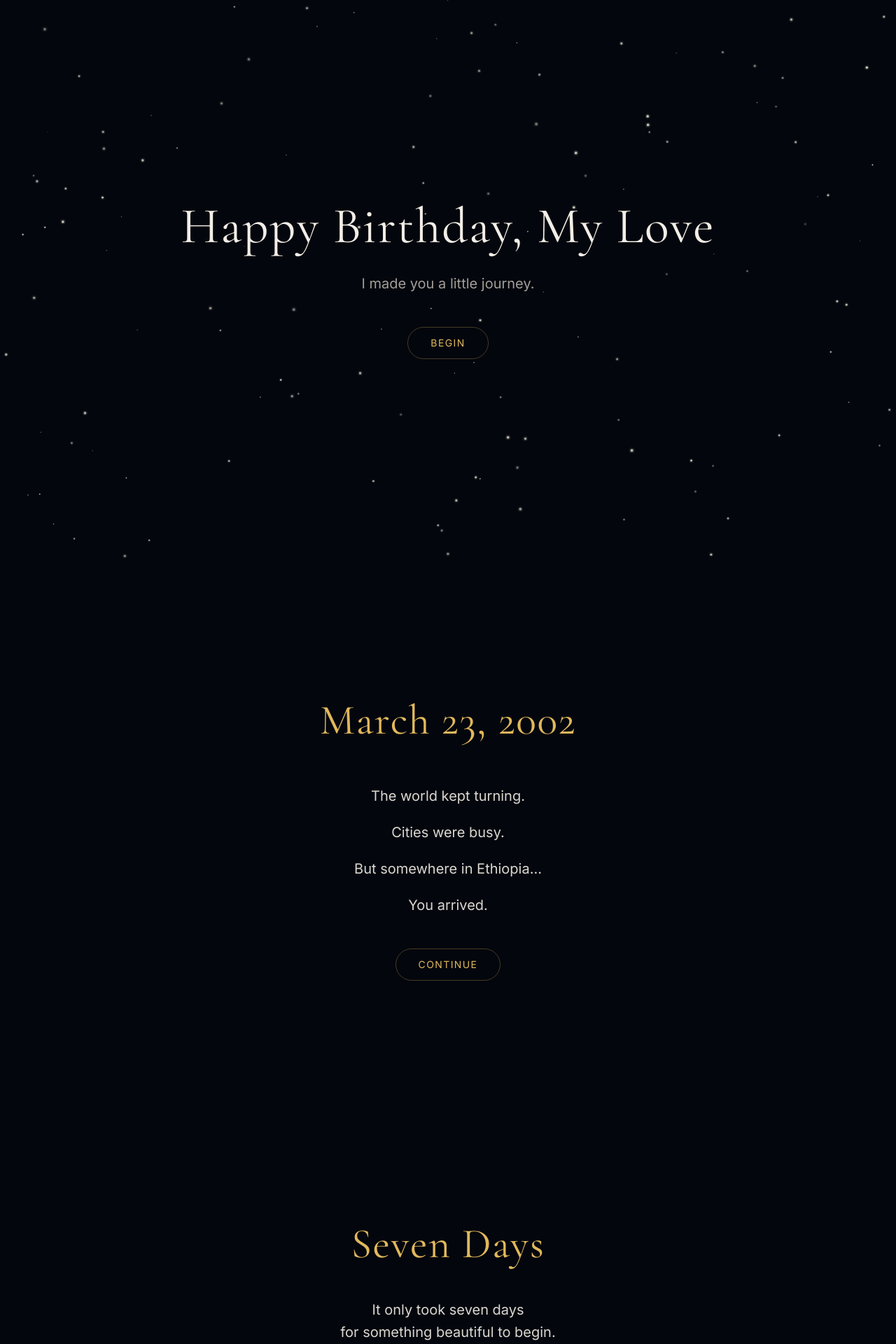
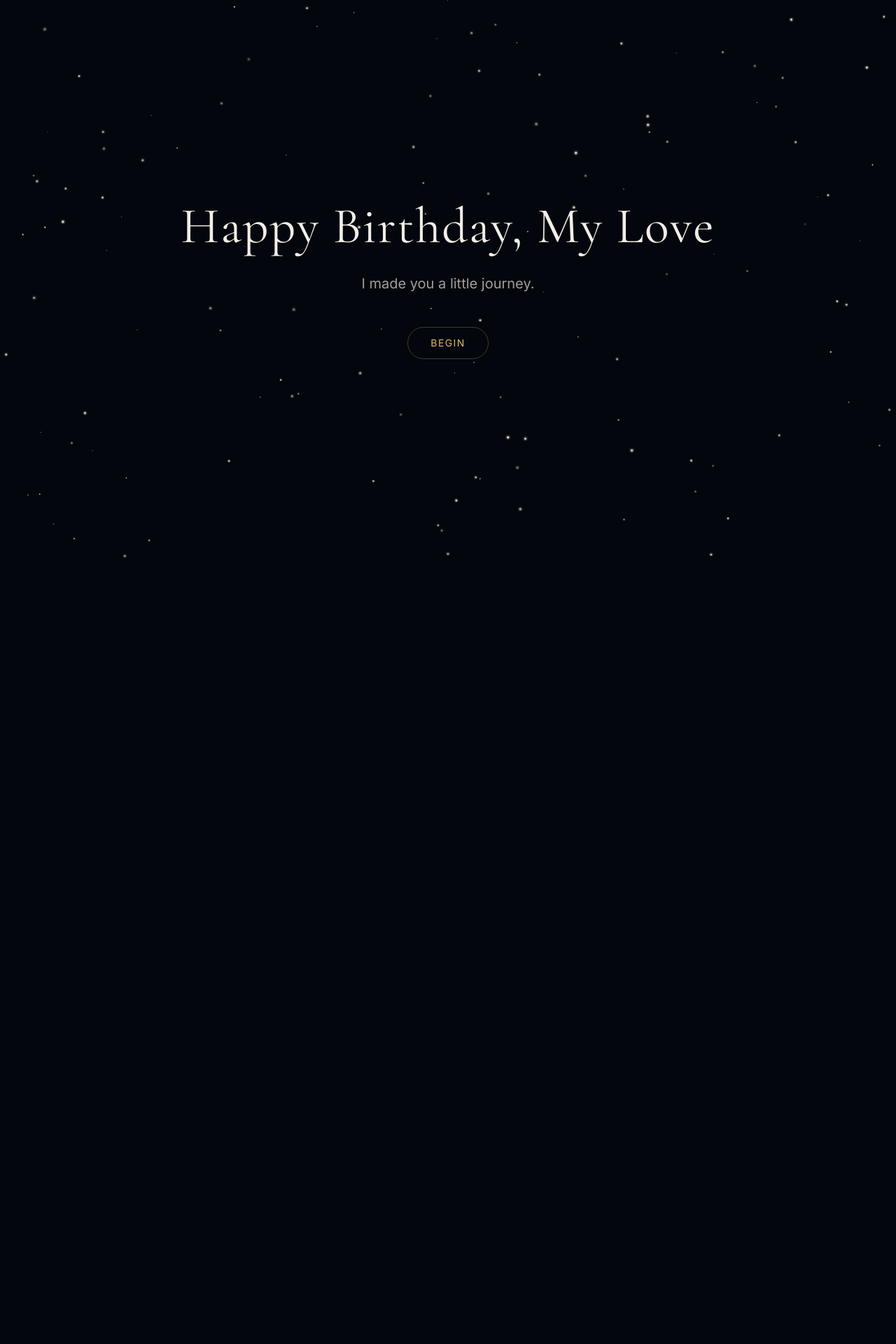
Before and after one commit to robel-dev/birthday, a Next.js app: page / in a window 1280 px wide. Shown: the top 1920 px of the page at 70% size. After the commit the page ends 800 px from the top, so only its background shows below. Built offline with nearby package versions, Linux system fonts and the light colour scheme.

Commit message:
feat: add cinematic transitions with framer-motion
Implement smooth section transitions using AnimatePresence.

Co-authored-by: Robel Gebrewold <92870429+robel-dev@users.noreply.github.com>

```diff
--- a/app/page.tsx
+++ b/app/page.tsx
@@ -1,6 +1,7 @@
 "use client"
 
-import { useRef, useCallback } from "react"
+import { useState, useCallback } from "react"
+import { motion, AnimatePresence } from "framer-motion"
 import { StarField } from "@/components/star-field"
 import { HeroSection } from "@/components/sections/hero-section"
 import { BirthSection } from "@/components/sections/birth-section"
@@ -9,53 +10,80 @@ import { SpaceSection } from "@/components/sections/space-section"
 import { WishSection } from "@/components/sections/wish-section"
 import { FinalSection } from "@/components/sections/final-section"
 
+const sectionVariants = {
+  initial: {
+    opacity: 0,
+    y: 60,
+    filter: "blur(8px)"
+  },
+  animate: {
+    opacity: 1,
+    y: 0,
+    filter: "blur(0px)",
+    transition: {
+      duration: 1.2,
+      ease: [0.25, 0.1, 0.25, 1]
+    }
+  },
+  exit: {
+    opacity: 0,
+    y: -40,
+    filter: "blur(4px)",
+    transition: {
+      duration: 0.8,
+      ease: [0.25, 0.1, 0.25, 1]
+    }
+  }
+}
+
 export default function BirthdayJourney() {
-  const sectionRefs = useRef<(HTMLDivElement | null)[]>([])
+  const [currentSection, setCurrentSection] = useState(0)
 
-  const scrollToSection = useCallback((index: number) => {
-    const section = sectionRefs.current[index]
-    if (section) {
-      section.scrollIntoView({
-        behavior: "smooth",
-        block: "start"
-      })
-    }
+  const goToNextSection = useCallback(() => {
+    setCurrentSection(prev => Math.min(prev + 1, 5))
   }, [])
 
-  const setRef = (index: number) => (el: HTMLDivElement | null) => {
-    sectionRefs.current[index] = el
-  }
+  const sections = [
+    <HeroSection
+      key="hero"
+      name="My Love"
+      onContinue={goToNextSection}
+    />,
+    <BirthSection
+      key="birth"
+      onContinue={goToNextSection}
+    />,
+    <StorySection
+      key="story"
+      onContinue={goToNextSection}
+    />,
+    <SpaceSection
+      key="space"
+      onContinue={goToNextSection}
+    />,
+    <WishSection
+      key="wish"
+      onContinue={goToNextSection}
+    />,
+    <FinalSection key="final" />
+  ]
 
   return (
-    <main className="relative bg-background">
+    <main className="relative bg-background min-h-screen overflow-hidden">
       <StarField />
 
-      <div ref={setRef(0)}>
-        <HeroSection
-          name="My Love"
-          onContinue={() => scrollToSection(1)}
-        />
-      </div>
-
-      <div ref={setRef(1)}>
-        <BirthSection onContinue={() => scrollToSection(2)} />
-      </div>
-
-      <div ref={setRef(2)}>
-        <StorySection onContinue={() => scrollToSection(3)} />
-      </div>
-
-      <div ref={setRef(3)}>
-        <SpaceSection onContinue={() => scrollToSection(4)} />
-      </div>
-
-      <div ref={setRef(4)}>
-        <WishSection onContinue={() => scrollToSection(5)} />
-      </div>
-
-      <div ref={setRef(5)}>
-        <FinalSection />
-      </div>
+      <AnimatePresence mode="wait">
+        <motion.div
+          key={currentSection}
+          variants={sectionVariants}
+          initial="initial"
+          animate="animate"
+          exit="exit"
+          className="min-h-screen"
+        >
+          {sections[currentSection]}
+        </motion.div>
+      </AnimatePresence>
     </main>
   )
 }
--- a/components/sections/birth-section.tsx
+++ b/components/sections/birth-section.tsx
@@ -19,8 +19,7 @@ export function BirthSection({ onContinue }: BirthSectionProps) {
     <section className="h-screen w-full flex flex-col items-center justify-center px-6 relative z-10">
       <motion.h2
         initial={{ opacity: 0, y: 20 }}
-        whileInView={{ opacity: 1, y: 0 }}
-        viewport={{ once: true }}
+        animate={{ opacity: 1, y: 0 }}
         transition={{ duration: 1, ease: "easeOut" }}
         className="font-serif text-3xl md:text-5xl lg:text-6xl text-center text-primary tracking-wide mb-16"
       >
@@ -32,8 +31,7 @@ export function BirthSection({ onContinue }: BirthSectionProps) {
           <motion.p
             key={index}
             initial={{ opacity: 0, y: 15 }}
-            whileInView={{ opacity: 1, y: 0 }}
-            viewport={{ once: true }}
+            animate={{ opacity: 1, y: 0 }}
             transition={{
               duration: 0.8,
               delay: 0.5 + index * 0.6,
@@ -48,8 +46,7 @@ export function BirthSection({ onContinue }: BirthSectionProps) {
 
       <motion.div
         initial={{ opacity: 0 }}
-        whileInView={{ opacity: 1 }}
-        viewport={{ once: true }}
+        animate={{ opacity: 1 }}
         transition={{ duration: 0.8, delay: 3.2 }}
       >
         <ContinueButton onClick={onContinue} delay={0}>
--- a/components/sections/final-section.tsx
+++ b/components/sections/final-section.tsx
@@ -18,8 +18,7 @@ export function FinalSection() {
           <motion.p
             key={index}
             initial={{ opacity: 0, y: 20 }}
-            whileInView={{ opacity: 1, y: 0 }}
-            viewport={{ once: true }}
+            animate={{ opacity: 1, y: 0 }}
             transition={{
               duration: 1,
               delay: 0.5 + index * 0.8,
@@ -38,8 +37,7 @@ export function FinalSection() {
 
       <motion.div
         initial={{ opacity: 0, scale: 0.9 }}
-        whileInView={{ opacity: 1, scale: 1 }}
-        viewport={{ once: true }}
+        animate={{ opacity: 1, scale: 1 }}
         transition={{ duration: 1.5, delay: 5, ease: "easeOut" }}
         className="mt-20"
       >
@@ -51,8 +49,7 @@ export function FinalSection() {
       {/* Video placeholder */}
       <motion.div
         initial={{ opacity: 0, y: 30 }}
-        whileInView={{ opacity: 1, y: 0 }}
-        viewport={{ once: true }}
+        animate={{ opacity: 1, y: 0 }}
         transition={{ duration: 1, delay: 6.5, ease: "easeOut" }}
         className="mt-16 w-full max-w-sm aspect-video rounded-xl border border-primary/20 bg-card/30 backdrop-blur-sm flex items-center justify-center"
       >
@@ -62,8 +59,7 @@ export function FinalSection() {
       {/* Fade ending with heart */}
       <motion.div
         initial={{ opacity: 0 }}
-        whileInView={{ opacity: 1 }}
-        viewport={{ once: true }}
+        animate={{ opacity: 1 }}
         transition={{ duration: 2, delay: 7.5, ease: "easeOut" }}
         className="mt-20 mb-10 text-primary/60"
       >
--- a/components/sections/space-section.tsx
+++ b/components/sections/space-section.tsx
@@ -13,8 +13,7 @@ export function SpaceSection({ onContinue }: SpaceSectionProps) {
     <section className="h-screen w-full flex flex-col items-center justify-center px-6 relative z-10">
       <motion.h2
         initial={{ opacity: 0, y: 20 }}
-        whileInView={{ opacity: 1, y: 0 }}
-        viewport={{ once: true }}
+        animate={{ opacity: 1, y: 0 }}
         transition={{ duration: 1, ease: "easeOut" }}
         className="font-serif text-3xl md:text-5xl lg:text-6xl text-center text-primary tracking-wide mb-12"
       >
@@ -23,8 +22,7 @@ export function SpaceSection({ onContinue }: SpaceSectionProps) {
 
       <motion.p
         initial={{ opacity: 0, y: 15 }}
-        whileInView={{ opacity: 1, y: 0 }}
-        viewport={{ once: true }}
+        animate={{ opacity: 1, y: 0 }}
         transition={{ duration: 0.8, delay: 0.5, ease: "easeOut" }}
         className="font-sans text-lg md:text-xl text-center text-foreground/90 max-w-md leading-relaxed mb-12"
       >
@@ -36,8 +34,7 @@ export function SpaceSection({ onContinue }: SpaceSectionProps) {
       {/* NASA Boarding Pass Card */}
       <motion.div
         initial={{ opacity: 0, scale: 0.9, rotateX: 15 }}
-        whileInView={{ opacity: 1, scale: 1, rotateX: 0 }}
-        viewport={{ once: true }}
+        animate={{ opacity: 1, scale: 1, rotateX: 0 }}
         transition={{ duration: 1.2, delay: 1, ease: "easeOut" }}
         className="relative w-72 md:w-96 h-44 md:h-52 rounded-xl border border-primary/30 bg-gradient-to-br from-card via-card/80 to-card/60 backdrop-blur-sm p-6 shadow-[0_0_40px_rgba(212,175,55,0.1)]"
       >
@@ -87,8 +84,7 @@ export function SpaceSection({ onContinue }: SpaceSectionProps) {
 
       <motion.div
         initial={{ opacity: 0 }}
-        whileInView={{ opacity: 1 }}
-        viewport={{ once: true }}
+        animate={{ opacity: 1 }}
         transition={{ duration: 0.8, delay: 2 }}
       >
         <ContinueButton onClick={onContinue} delay={0}>
--- a/components/sections/story-section.tsx
+++ b/components/sections/story-section.tsx
@@ -12,8 +12,7 @@ export function StorySection({ onContinue }: StorySectionProps) {
     <section className="h-screen w-full flex flex-col items-center justify-center px-6 relative z-10">
       <motion.h2
         initial={{ opacity: 0, y: 20 }}
-        whileInView={{ opacity: 1, y: 0 }}
-        viewport={{ once: true }}
+        animate={{ opacity: 1, y: 0 }}
         transition={{ duration: 1, ease: "easeOut" }}
         className="font-serif text-3xl md:text-5xl lg:text-6xl text-center text-primary tracking-wide mb-12"
       >
@@ -22,8 +21,7 @@ export function StorySection({ onContinue }: StorySectionProps) {
 
       <motion.p
         initial={{ opacity: 0, y: 15 }}
-        whileInView={{ opacity: 1, y: 0 }}
-        viewport={{ once: true }}
+        animate={{ opacity: 1, y: 0 }}
         transition={{ duration: 0.8, delay: 0.5, ease: "easeOut" }}
         className="font-sans text-lg md:text-xl text-center text-foreground/90 max-w-md leading-relaxed"
       >
@@ -34,8 +32,7 @@ export function StorySection({ onContinue }: StorySectionProps) {
 
       <motion.div
         initial={{ opacity: 0, scale: 0.95 }}
-        whileInView={{ opacity: 1, scale: 1 }}
-        viewport={{ once: true }}
+        animate={{ opacity: 1, scale: 1 }}
         transition={{ duration: 1, delay: 1.2, ease: "easeOut" }}
         className="mt-12 w-64 h-40 md:w-80 md:h-48 rounded-lg border border-primary/20 bg-card/30 backdrop-blur-sm flex items-center justify-center"
       >
@@ -44,8 +41,7 @@ export function StorySection({ onContinue }: StorySectionProps) {
 
       <motion.div
         initial={{ opacity: 0 }}
-        whileInView={{ opacity: 1 }}
-        viewport={{ once: true }}
+        animate={{ opacity: 1 }}
         transition={{ duration: 0.8, delay: 1.8 }}
       >
         <ContinueButton onClick={onContinue} delay={0}>
```
Also changed, not shown: 1 other file (tests, documents, lock files or other folders).
